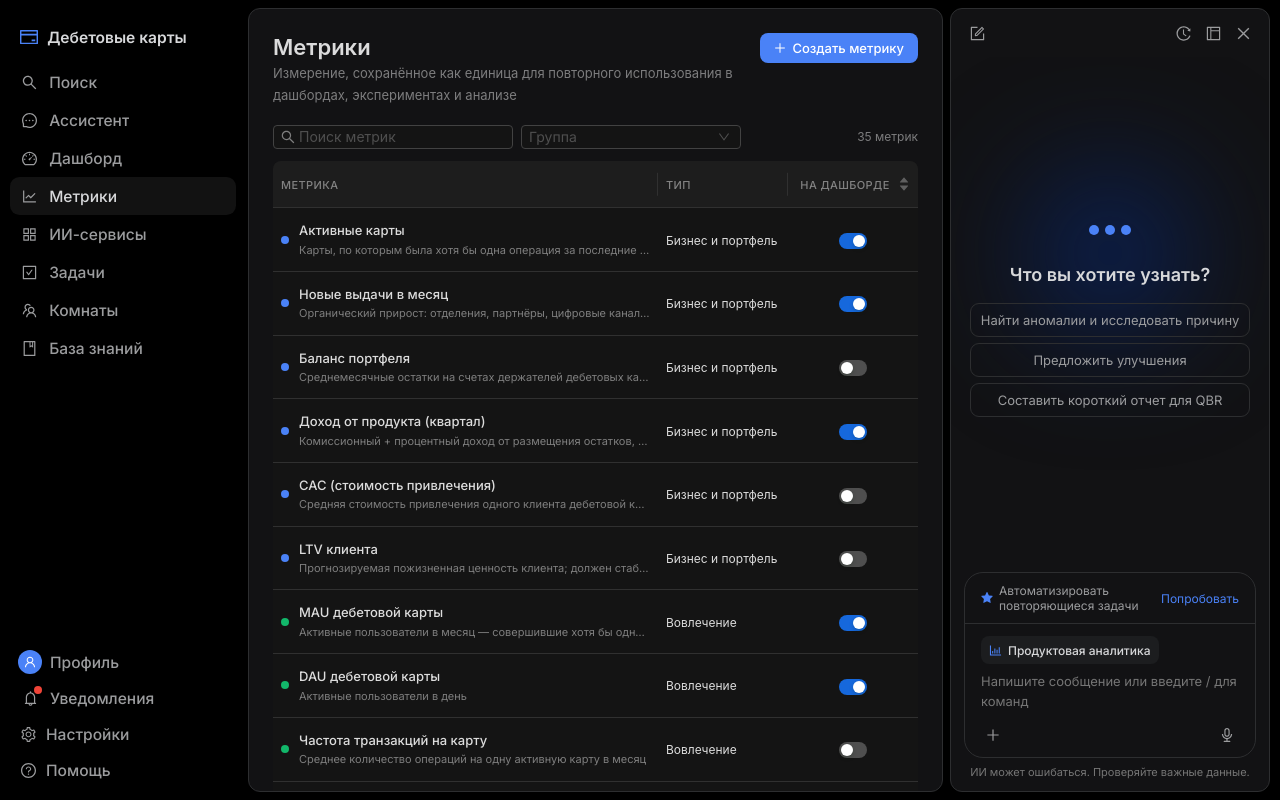
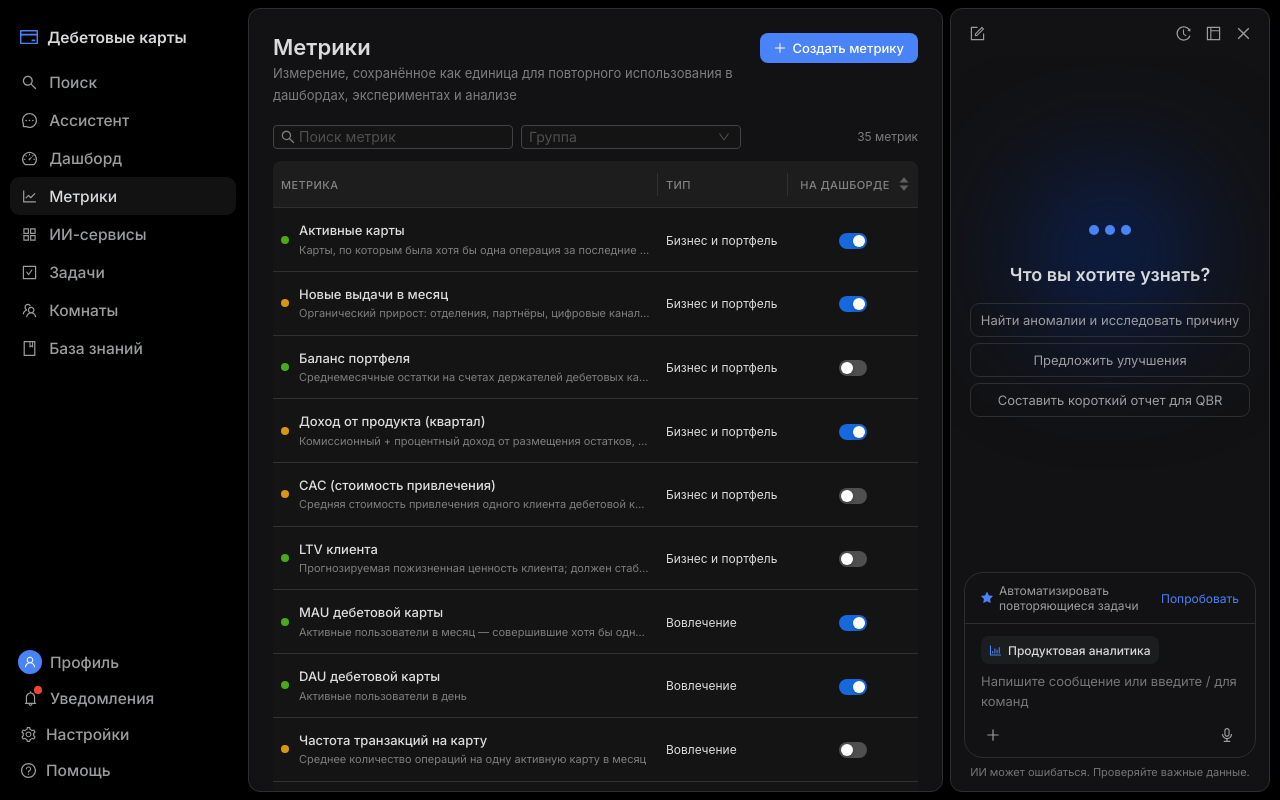
Before and after one commit to arsen2317/PO-Copilot, a React (Vite) app: page /metrics in a window 1280 px wide. Built offline with nearby package versions, Linux system fonts and the light colour scheme.

Commit message:
feat(metrics): status dot color — green/yellow/red by plan fulfillment
Co-Authored-By: Claude Sonnet 4.6 <noreply@anthropic.com>
Claude-Session: https://claude.ai/code/session_017yZekb31aMXwZLLcpnZ6dr

```diff
--- a/src/features/metrics/MetricsPage.tsx
+++ b/src/features/metrics/MetricsPage.tsx
@@ -42,9 +42,6 @@ export default function MetricsPage() {
     queryFn: getMetricGroupDefs,
   });
 
-  const groupColorMap = Object.fromEntries(
-    (groupDefs ?? []).map((g) => [g.id, g.color]),
-  );
   const groupNameMap = Object.fromEntries(
     (groupDefs ?? []).map((g) => [g.id, g.name]),
   );
@@ -62,7 +59,11 @@ export default function MetricsPage() {
       key: 'name',
       ellipsis: true,
       render: (_: unknown, m: MetricDefinition) => {
-        const color = groupColorMap[m.groupId] ?? token.colorPrimary;
+        const pct = m.planValue === 0 ? 100
+          : m.lowerIsBetter
+            ? (m.planValue / m.currentValue) * 100
+            : (m.currentValue / m.planValue) * 100;
+        const dotColor = pct >= 90 ? token.colorSuccess : pct >= 70 ? token.colorWarning : token.colorError;
         return (
           <div style={{ display: 'flex', alignItems: 'center', gap: 10, minWidth: 0, overflow: 'hidden' }}>
             <div
@@ -70,7 +71,7 @@ export default function MetricsPage() {
                 width: 8,
                 height: 8,
                 borderRadius: '50%',
-                background: color,
+                background: dotColor,
                 flexShrink: 0,
               }}
             />
```
